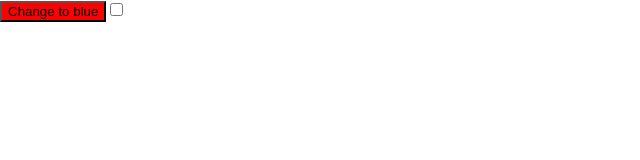
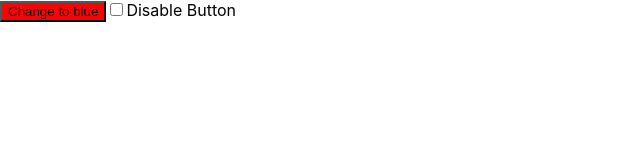
Before and after one commit to vijaygenius123/udemy-react-tdd-mastering, a React (Create React App) app: page / in a window 1280 px wide. Shown: the top 160 px of the page, without its empty margins (0-640 px from the left). Built offline with nearby package versions, Linux system fonts and the light colour scheme.

Commit message:
Add id to checkbox

```diff
--- a/src/App.js
+++ b/src/App.js
@@ -1,16 +1,16 @@
+import {useState, useId} from "react";
 import './App.css';
-import {useState} from "react";
 
 function App() {
     const [color, setColor] = useState('red');
     const [disabled, setDisabled] = useState(false);
-
+    const checkboxId = useId()
     const newBtnColor = color === 'red' ? 'blue' : 'red'
     const handleColorChange = () => {
         setColor(prev => prev === 'red' ? 'blue' : 'red')
     }
     const handleCheckbox = () => {
-        setDisabled(prev => prev === true ? false : true)
+        setDisabled(prev => prev!==true)
     }
     return (
         <div>
@@ -22,10 +22,12 @@ function App() {
                 Change to {newBtnColor}
             </button>
             <input
+                id={checkboxId}
                 type={"checkbox"}
                 checked={disabled}
                 onChange={handleCheckbox}
             />
+            <label htmlFor={checkboxId}>Disable Button</label>
         </div>
     );
 }
```
Also changed, not shown: 1 other file (tests, documents, lock files or other folders).
